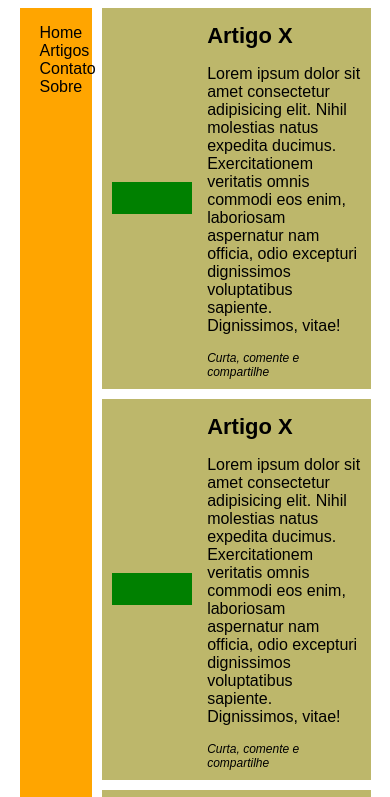
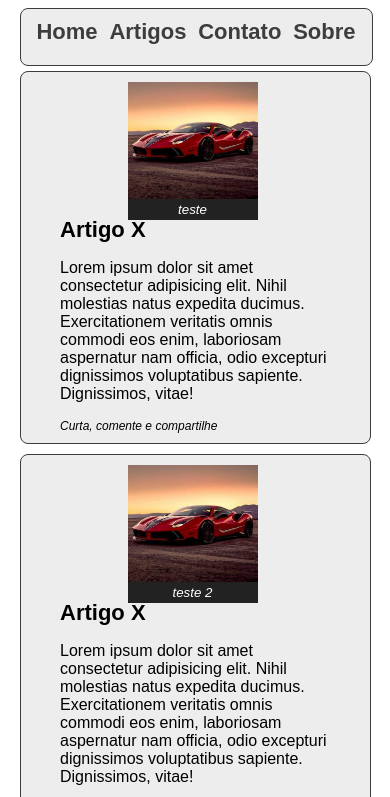
Before and after one commit to cezarmezzalirasenac/aula07-layout-semantico, a plain HTML site: page index.html in a window 390 px wide. Shown: the part 169-966 px from the top of the page. Drawn offline with Linux system fonts and the light colour scheme.

Commit message:
layout responsivo e ajuste de cores

```diff
--- a/index.html
+++ b/index.html
@@ -31,7 +31,8 @@
       <article class="article-item">
         <div class="image">
           <figure>
-            <figcaption></figcaption>
+            <img src="./assets/image.jpeg" alt="">
+            <figcaption>teste</figcaption>
           </figure>
         </div>
         <div class="article-detail">
@@ -45,7 +46,8 @@
       <article class="article-item">
         <div class="image">
           <figure>
-            <figcaption></figcaption>
+            <img src="./assets/image.jpeg" alt="">
+            <figcaption>teste 2</figcaption>
           </figure>
         </div>
         <div class="article-detail">
@@ -59,7 +61,8 @@
       <article class="article-item">
         <div class="image">
           <figure>
-            <figcaption></figcaption>
+            <img src="./assets/image.jpeg" alt="">
+            <figcaption>teste 3</figcaption>
           </figure>
         </div>
         <div class="article-detail">
@@ -73,7 +76,8 @@
       <article class="article-item">
         <div class="image">
           <figure>
-            <figcaption></figcaption>
+            <img src="./assets/image.jpeg" alt="">
+            <figcaption>teste 4</figcaption>
           </figure>
         </div>
         <div class="article-detail">
--- a/styles.css
+++ b/styles.css
@@ -20,7 +20,8 @@ body {
 
 #main-header {
   width: 90%;
-  background: grey;
+  background: #222;
+  text-transform: uppercase;
 }
 
 #content {
@@ -38,14 +39,19 @@ body {
 
 #main-footer {
   width: 90%;
-  background: coral;
+  display: flex;
+  justify-content: center;
+  font-size: 10px;
+  font-weight: 600;
 }
 
 #content>nav {
   margin-right: 10px;
-  background: orange;
+  background: #ededed;
   width: 15%;
   padding-left: 20px;
+  border-radius: 8px;
+  border: 1px solid #3d3d3d;
 }
 
 #content>nav>ul {
@@ -54,6 +60,10 @@ body {
 
 #content>nav>ul>li {
   list-style: none;
+  font-size: 22px;
+  font-weight: 600;
+  margin-bottom: 10px;
+  color: #3d3d3d;
 }
 
 #content>#articles {
@@ -63,9 +73,11 @@ body {
 .article-item {
   display: flex;
   align-items: center;
-  background: darkkhaki;
+  background: #ededed;
   margin-bottom: 10px;
   padding: 10px;
+  border-radius: 8px;
+  border: 1px solid #3d3d3d;
 }
 
 .article-item:last-child {
@@ -73,16 +85,38 @@ body {
 }
 
 .image {
-  width: 100%;
-  height: 100%;
+  width: 150px;
+  height: 150px;
   background: green;
   margin: 0;
   margin-right: 5px;
   display: flex;
+  flex-direction: column;
+}
+
+.image>figure {
+  margin: 0;
+  width: 100%;
+  height: 100%;
+  display: flex;
+  flex-flow: column;
+}
+
+.image>figure>img {
+  width: 100%;
+  max-height: 90%;
+}
+
+.image>figure>figcaption {
+  background-color: #222;
+  color: #fff;
+  font: italic smaller sans-serif;
+  padding: 3px;
+  text-align: center;
 }
 
 .article-detail {
-  width: auto;
+  width: 500px;
   margin-left: 10px;
   display: flex;
   flex-direction: column;
@@ -104,12 +138,11 @@ body {
   display: flex;
   justify-content: center;
   align-items: center;
-  color: gold;
+  color: #ededed;
 }
 
 #main-header>span {
   display: flex;
-  color: gold;
   fill: currentColor;
   margin-right: 10px;
 }
@@ -118,3 +151,86 @@ body {
   width: 50px;
   height: 50px;
 }
+
+/* Extra small devices (phones, 600px and down) */
+@media only screen and (max-width: 600px) {
+  #content {
+    flex-direction: column;
+    width: 90%
+  }
+
+  #content>nav {
+    padding: 0;
+    width: 100%;
+    margin-bottom: 5px;
+  }
+
+  #content>nav>ul {
+    display: flex;
+    margin: 10px 10px;
+    justify-content: space-around;
+  }
+
+
+  #content>#articles {
+    width: 100%;
+  }
+
+  .article-item {
+    flex-direction: column;
+  }
+
+  .article-detail {
+    width: 280px;
+  }
+
+  .image {
+    width: 130px;
+    height: 130px;
+  }
+}
+
+/* Small devices (portrait tablets and large phones, 600px and up) */
+@media only screen and (min-width: 600px) {
+  .article-detail {
+    width: 320px;
+  }
+
+  .image {
+    width: 130px;
+    height: 130px;
+  }
+}
+
+/* Medium devices (landscape tablets, 768px and up) */
+@media only screen and (min-width: 768px) {
+  .article-detail {
+    width: 430px;
+  }
+
+  .image {
+    width: 140px;
+    height: 140px;
+  }
+}
+
+/* Large devices (laptops/desktops, 992px and up) */
+@media only screen and (min-width: 992px) {
+  .article-detail {
+    width: 600px;
+  }
+}
+
+/* Extra large devices (large laptops and desktops, 1200px and up) */
+@media only screen and (min-width: 1200px) {
+  .article-detail {
+    width: 800px;
+  }
+}
+
+/* Extra large devices (large laptops and desktops, 1200px and up) */
+@media only screen and (min-width: 1400px) {
+  .article-detail {
+    width: 1200px;
+  }
+}
```
Also changed, not shown: assets/image.jpeg (added).
